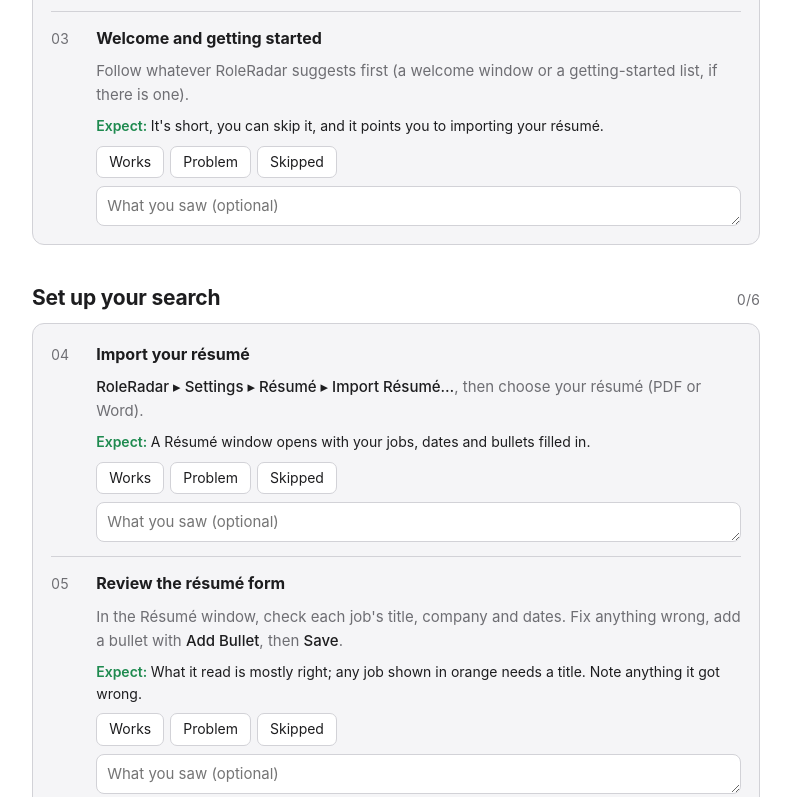
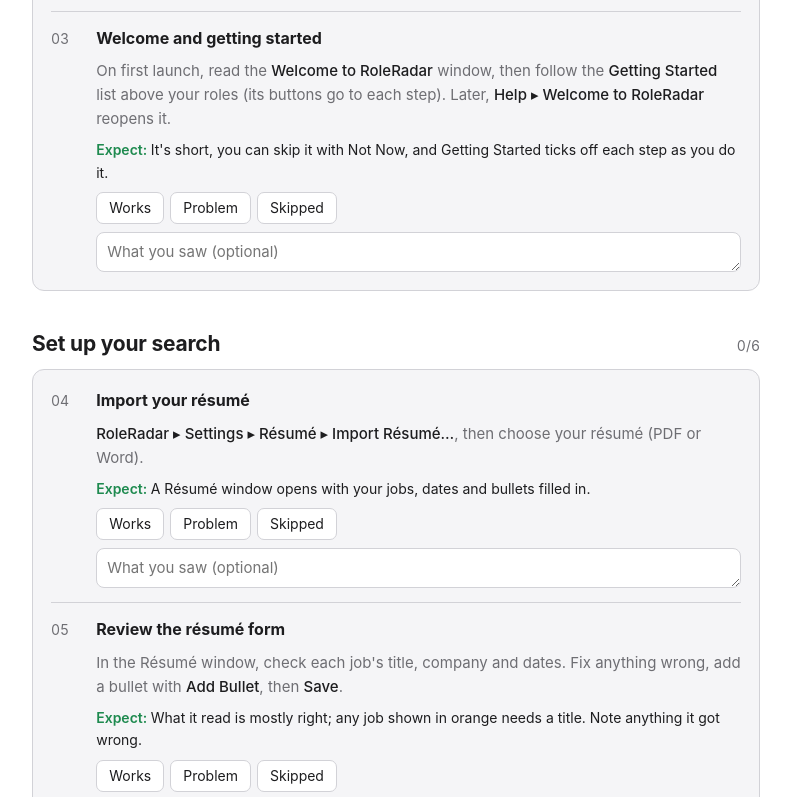
Before and after one commit to christhefarmer/roleradar-site, a plain HTML site: page checklist.html in a window 1280 px wide. Shown: the part 1007-1804 px from the top of the page, without its empty margins (244-1035 px from the left). Drawn offline with Linux system fonts and the light colour scheme.

Commit message:
Checklist: My Skills, sidebar folders, Start Again, the + tab, appearance settings; updated welcome, templates, cover letter checks, applied celebration and Safari steps
Co-Authored-By: Claude Opus 5.5 <noreply@anthropic.com>

```diff
--- a/checklist.html
+++ b/checklist.html
@@ -125,7 +125,7 @@ const GROUPS = [
   { id: "install", title: "Install and first launch", steps: [
     { id: "tf-install", t: "Install from TestFlight", how: "Open the <b>TestFlight</b> email or the TestFlight app, choose <b>Accept</b>, then <b>Install</b> next to RoleRadar.", expect: "RoleRadar appears in Applications and opens without a warning." },
     { id: "first-look", t: "First look", how: "Open RoleRadar. Before clicking anything, look at the window for ten seconds.", expect: "It's clear what RoleRadar is for and what to do first. Write down what you think the first step is." },
-    { id: "welcome", t: "Welcome and getting started", how: "Follow whatever RoleRadar suggests first (a welcome window or a getting-started list, if there is one).", expect: "It's short, you can skip it, and it points you to importing your résumé." },
+    { id: "welcome", t: "Welcome and getting started", how: "On first launch, read the <b>Welcome to RoleRadar</b> window, then follow the <b>Getting Started</b> list above your roles (its buttons go to each step). Later, <b>Help ▸ Welcome to RoleRadar</b> reopens it.", expect: "It's short, you can skip it with Not Now, and Getting Started ticks off each step as you do it." },
   ]},
   { id: "setup", title: "Set up your search", steps: [
     { id: "import", t: "Import your résumé", how: "<b>RoleRadar ▸ Settings ▸ Résumé ▸ Import Résumé…</b>, then choose your résumé (PDF or Word).", expect: "A Résumé window opens with your jobs, dates and bullets filled in." },
@@ -138,21 +138,26 @@ const GROUPS = [
   { id: "sweep", title: "Find and sort roles", steps: [
     { id: "sweep-now", t: "First sweep", how: "Click <b>Sweep Now</b> in the toolbar.", expect: "Roles start appearing within a few seconds; the sweep finishes within a couple of minutes." },
     { id: "fit", t: "Read a role", how: "Click a role near the top. Read its summary and fit (Match, Reach, Below level…).", expect: "You understand why it was rated the way it was." },
+    { id: "my-skills", t: "Something you have but your résumé doesn't show", how: "In a role's fit, find a red or yellow requirement you do have and click <b>I Have This…</b>. Say how you have it in one line, then <b>Save</b>. (All of them: <b>Settings ▸ Résumé ▸ My Skills…</b>.)", expect: "Within a minute the role's fit is read again and that row turns green." },
     { id: "triage", t: "Make a call", how: "Mark one role <b>Interested</b> and one <b>Not for Me</b> (the toolbar, or the I and N keys).", expect: "They move to the right folders in the sidebar." },
+    { id: "folders", t: "Sidebar folders", how: "In the sidebar, open a <b>Verdict</b>, a <b>Source</b> and (if you have roles in more than two places) a <b>Locations</b> folder. Click a section's name to fold it away.", expect: "Each folder lists just those roles; sources with no roles aren't listed." },
     { id: "posting", t: "Open the posting", how: "On an Interested role, choose <b>Open Posting</b>, then try <b>Open in Safari</b>.", expect: "The job page opens; nothing asks you to sign in unexpectedly." },
   ]},
   { id: "apply", title: "Apply for a role", steps: [
     { id: "apply-open", t: "Start an application", how: "On the Interested role, click <b>Apply</b>.", expect: "Your résumé opens on a page, laid out cleanly." },
     { id: "suggest", t: "Tailor with suggestions", how: "Click <b>Suggest</b>. Try <b>Use This</b> on one suggestion and <b>Move Up</b> on another.", expect: "Each change happens in the résumé; Move Up keeps the line inside its job." },
-    { id: "template", t: "Try the templates", how: "<b>Template</b> in the toolbar: try Classic, Modern and Compact.", expect: "Each looks tidy; switching doesn't lose or repeat anything." },
+    { id: "template", t: "Try the templates", how: "<b>Template</b> in the toolbar: try Classic, Modern and Compact. Then type a line somewhere in the résumé, bold a word in a bullet, and switch templates again.", expect: "Each looks tidy; switching never moves, loses or repeats anything you typed, and your bold stays." },
     { id: "writing-tools", t: "Writing Tools", how: "Select a sentence, click <b>Writing Tools</b>, choose <b>Make Concise</b>, then <b>Replace</b>.", expect: "The window stays open; the change can be undone with ⌘Z." },
-    { id: "letter", t: "Cover letter", how: "Switch to <b>Cover Letter</b> and click <b>Draft with AI</b>.", expect: "A sensible letter for this role appears." },
+    { id: "letter", t: "Cover letter", how: "Switch to <b>Cover Letter</b> and click <b>Draft with AI</b>. Read <b>Check Before Sending</b> in the panel on the right.", expect: "A sensible letter for this role appears. Any number that isn't in your résumé is listed with its sentence, so you can check it." },
     { id: "ats", t: "ATS Check", how: "Click <b>ATS Check</b>.", expect: "You understand what it found and what to fix." },
     { id: "pro", t: "Export and RoleRadar Pro", how: "Click <b>Export</b>. If it offers RoleRadar Pro, buy it (TestFlight purchases are free), then export a PDF.", expect: "The purchase completes; the PDF is named like Lastname_Resume_Company.pdf." },
-    { id: "applied", t: "Mark as applied", how: "Click <b>Mark as Applied</b>, then look at the role in Interested.", expect: "It shows a paper plane and appears in Applied." },
+    { id: "applied", t: "Mark as applied", how: "Click <b>Mark as Applied</b>. Read the window that opens and try <b>Another Tip</b>, then <b>Done</b>. Look at the role in the main window.", expect: "A short celebration with next steps (send it, a follow-up tip, good luck). The role shows a paper plane and a tint, and appears in Applied." },
+    { id: "start-again", t: "Start again", how: "In another application, change the résumé a little, then choose <b>Edit ▸ Start Résumé Again…</b>.", expect: "The résumé goes back to the one you saved in Settings, in your last template; ⌘Z brings your changes back." },
+    { id: "plus-tab", t: "The + in a window's tab bar", how: "In the Apply window (and a posting window), show the tab bar if needed (<b>View ▸ Show Tab Bar</b>) and click <b>+</b>.", expect: "A list of your roles to open in the new tab, not an error." },
   ]},
   { id: "everyday", title: "Everyday use", steps: [
-    { id: "safari", t: "Add a job from Safari", how: "Turn on the RoleRadar extension in <b>Safari ▸ Settings ▸ Extensions</b>, open a job posting on any site, and click the RoleRadar button.", expect: "RoleRadar asks to add it, then opens it selected." },
+    { id: "safari", t: "Add a job from Safari", how: "<b>Settings ▸ Plugins</b>: check the Safari extension's status and click <b>Turn On in Safari…</b> if it's off. Then open a job posting on any site and click the RoleRadar button in Safari's toolbar.", expect: "The status turns to On in Safari; RoleRadar asks to add the posting, then opens it selected." },
+    { id: "appearance", t: "Make the window comfortable", how: "<b>Settings ▸ General</b>: try <b>Sidebar size</b>, <b>Role list text</b> and <b>Show company icons</b>.", expect: "The sidebar and the role list change size; companies show a logo or their initials." },
     { id: "notify", t: "Notifications", how: "Leave RoleRadar open for a while or run another sweep.", expect: "Notifications, if any, are useful rather than noisy." },
     { id: "help", t: "Find an answer in Help", how: "<b>Help ▸ RoleRadar Help</b>: look up something you weren't sure about.", expect: "You found the answer." },
     { id: "relaunch", t: "Quit and reopen", how: "Quit RoleRadar (⌘Q) and open it again.", expect: "Your roles, decisions and drafts are all still there." },
```
